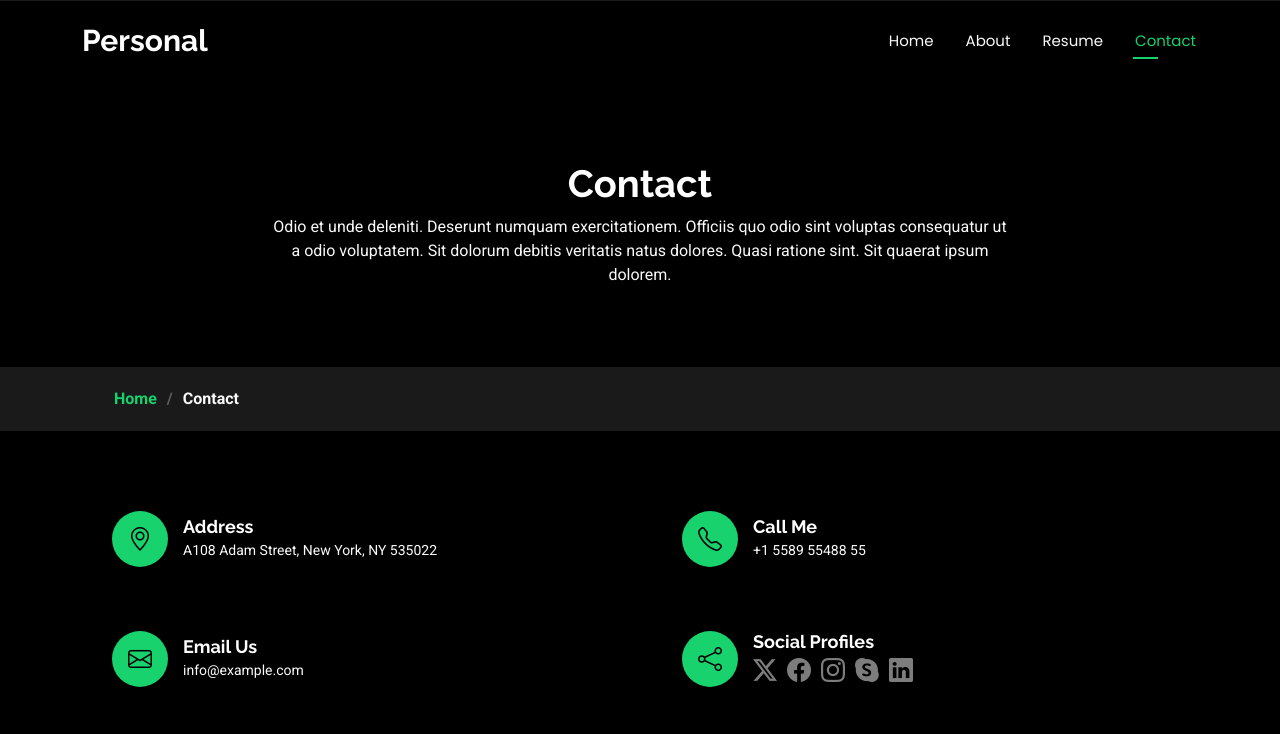
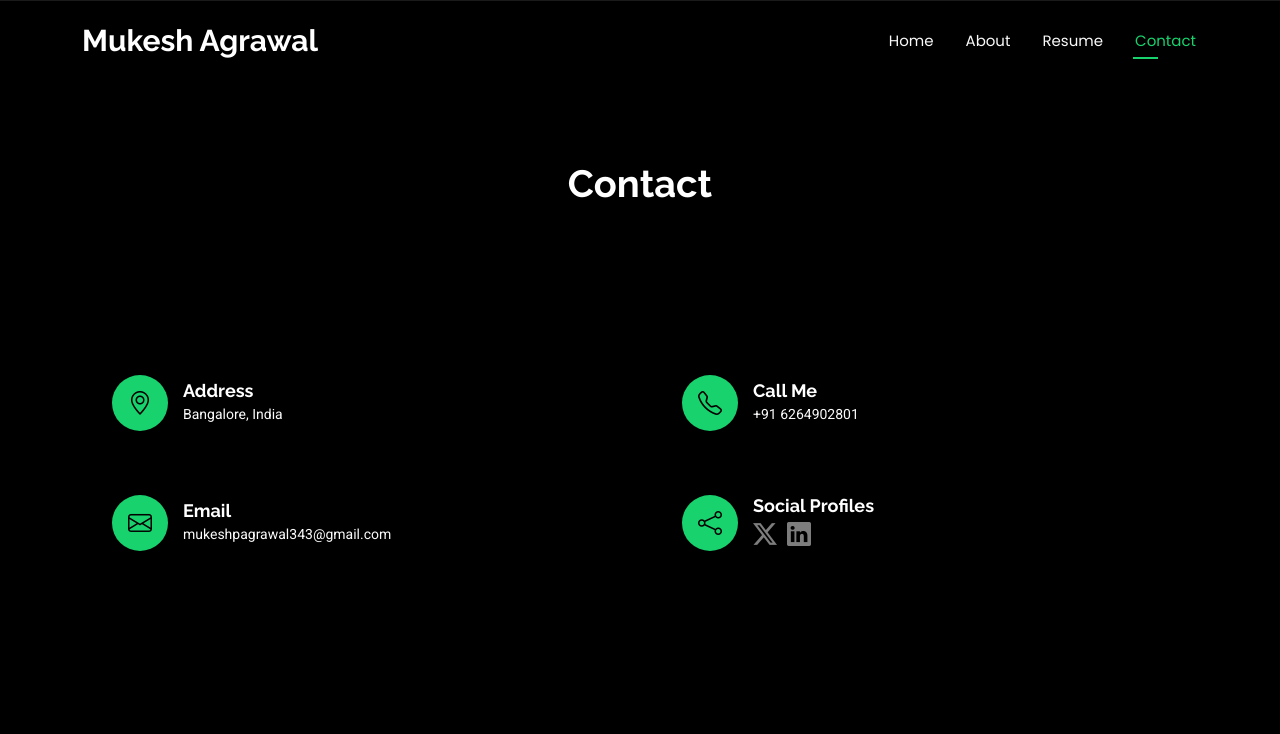
Before and after one commit to mukesh1140343/portfolio-, a website: page contact.html in a window 1280 px wide. Shown: the top 734 px of the page. Drawn offline with Linux system fonts and the light colour scheme.

Commit message:
Contact page changes

```diff
--- a/contact.html
+++ b/contact.html
@@ -4,8 +4,8 @@
 <head>
   <meta charset="utf-8">
   <meta content="width=device-width, initial-scale=1.0" name="viewport">
-  <title>Contact - Personal Bootstrap Template</title>
-  <meta name="description" content="">
+  <title>Contact - Mukesh Agarwal</title>
+  <meta name="description" content="Reach out to Mukesh!">
   <meta name="keywords" content="">
 
   <!-- Favicons -->
@@ -44,7 +44,7 @@
       <a href="index.html" class="logo d-flex align-items-center">
         <!-- Uncomment the line below if you also wish to use an image logo -->
         <!-- <img src="assets/img/logo.webp" alt=""> -->
-        <h1 class="sitename">Personal</h1>
+        <h1 class="sitename">Mukesh Agrawal</h1>
       </a>
 
       <nav id="navmenu" class="navmenu">
@@ -88,18 +88,17 @@
           <div class="row d-flex justify-content-center text-center">
             <div class="col-lg-8">
               <h1>Contact</h1>
-              <p class="mb-0">Odio et unde deleniti. Deserunt numquam exercitationem. Officiis quo odio sint voluptas consequatur ut a odio voluptatem. Sit dolorum debitis veritatis natus dolores. Quasi ratione sint. Sit quaerat ipsum dolorem.</p>
+              <p class="mb-0"></p>
             </div>
           </div>
         </div>
       </div>
-      <nav class="breadcrumbs">
-        <div class="container">
-          <ol>
+
+          <!-- <ol>
             <li><a href="index.html">Home</a></li>
             <li class="current">Contact</li>
           </ol>
-        </div>
+        </div> -->
       </nav>
     </div><!-- End Page Title -->
 
@@ -115,7 +114,7 @@
               <i class="icon bi bi-geo-alt flex-shrink-0"></i>
               <div>
                 <h3>Address</h3>
-                <p>A108 Adam Street, New York, NY 535022</p>
+                <p>Bangalore, India</p>
               </div>
             </div>
           </div><!-- End Info Item -->
@@ -125,7 +124,7 @@
               <i class="icon bi bi-telephone flex-shrink-0"></i>
               <div>
                 <h3>Call Me</h3>
-                <p>+1 5589 55488 55</p>
+                <p>+91 6264902801</p>
               </div>
             </div>
           </div><!-- End Info Item -->
@@ -134,8 +133,8 @@
             <div class="info-item d-flex align-items-center" data-aos="fade-up" data-aos-delay="400">
               <i class="icon bi bi-envelope flex-shrink-0"></i>
               <div>
-                <h3>Email Us</h3>
-                <p>info@example.com</p>
+                <h3>Email</h3>
+                <p>mukeshpagrawal343@gmail.com</p>
               </div>
             </div>
           </div><!-- End Info Item -->
@@ -146,17 +145,17 @@
               <div>
                 <h3>Social Profiles</h3>
                 <div class="social-links">
-                  <a href="#"><i class="bi bi-twitter-x"></i></a>
-                  <a href="#"><i class="bi bi-facebook"></i></a>
+                  <a href="https://x.com/mukeshagrawal34"><i class="bi bi-twitter-x"></i></a>
+                  <!-- <a href="#"><i class="bi bi-facebook"></i></a>
                   <a href="#"><i class="bi bi-instagram"></i></a>
-                  <a href="#"><i class="bi bi-skype"></i></a>
-                  <a href="#"><i class="bi bi-linkedin"></i></a>
+                  <a href="#"><i class="bi bi-skype"></i></a> -->
+                  <a href="https://www.linkedin.com/in/mukesh-agrawal1/"><i class="bi bi-linkedin"></i></a>
                 </div>
               </div>
             </div>
           </div><!-- End Info Item -->
 
-        </div>
+        <!-- </div>
 
         <form action="forms/contact.php" method="post" class="php-email-form" data-aos="fade-up" data-aos-delay="600">
           <div class="row gy-4">
@@ -186,7 +185,7 @@
             </div>
 
           </div>
-        </form><!-- End Contact Form -->
+        </form>End Contact Form -->
 
       </div>
 
```
